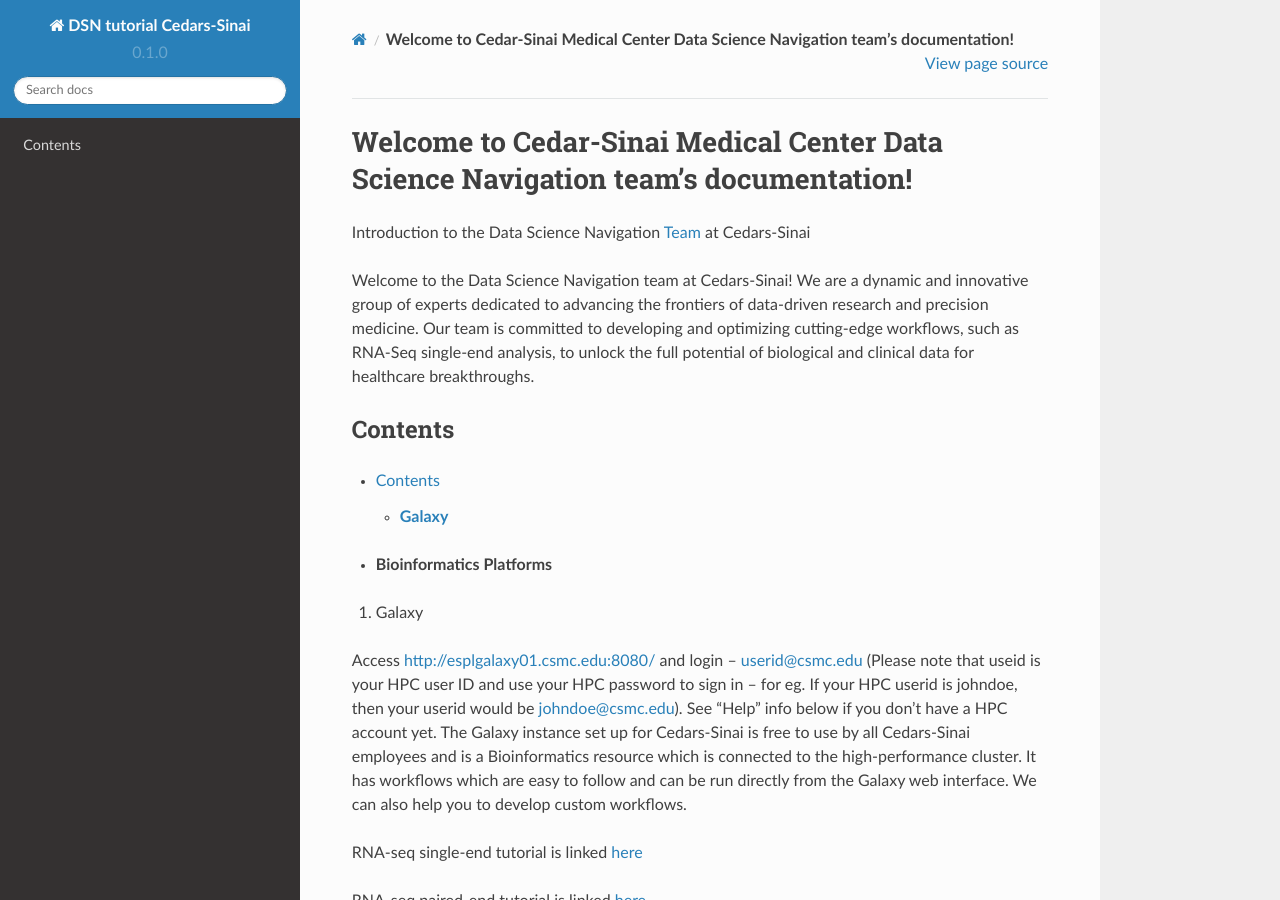
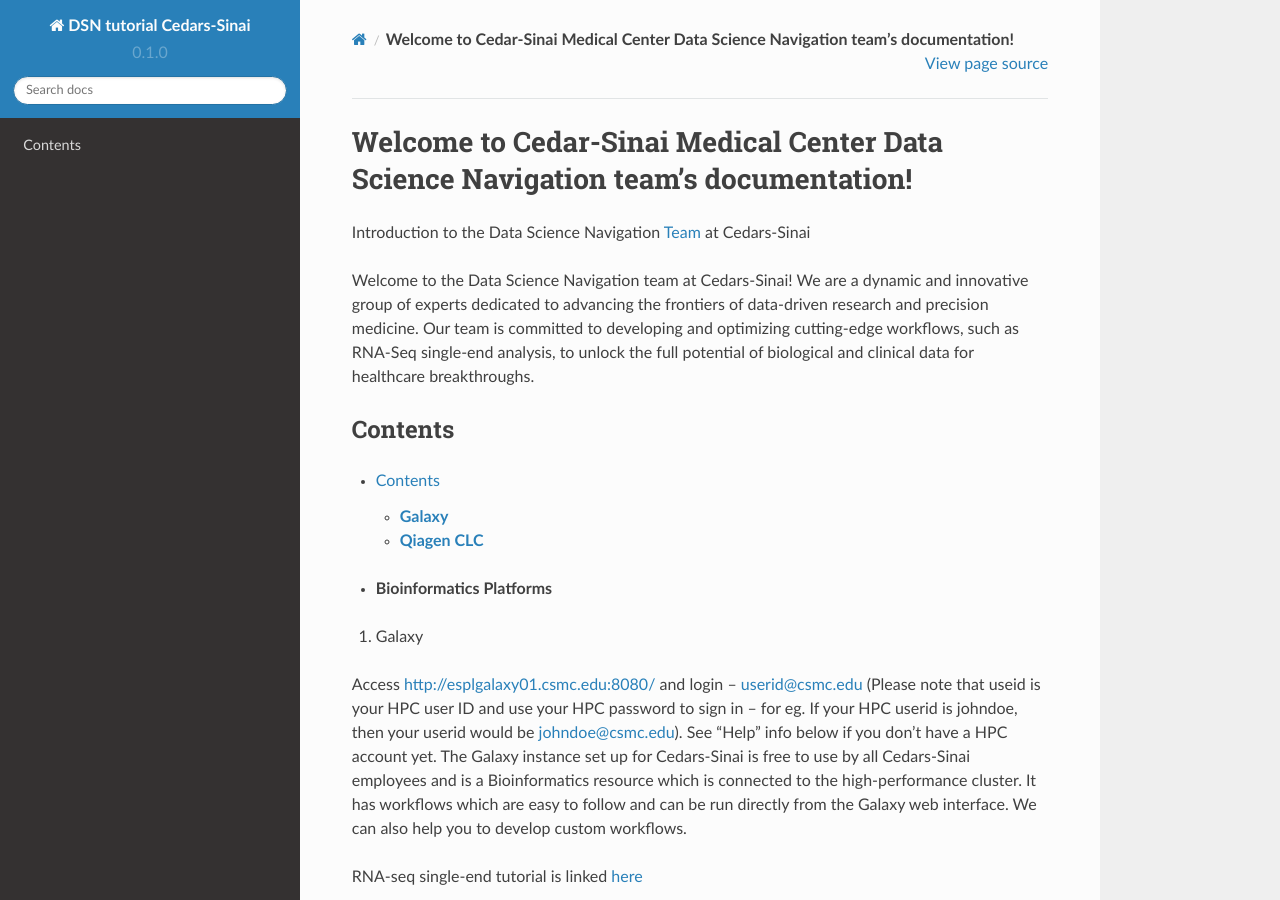
Before and after one commit to CedarsDSN/DSN_tutorial_page, a Sphinx documentation site: the page built from docs/index.rst, in a window 1280 px wide and 900 px high. Built offline with Sphinx 7.4.7 and the Read the Docs theme 2.0.0, drawn with Linux system fonts in a browser that asks for light colours; pages that are not in the unit, such as notebooks, are missing from menus.

Commit message:
Update index.rst

```diff
--- a/docs/Bioinformatics Platform/index.rst
+++ b/docs/Bioinformatics Platform/index.rst
@@ -9,4 +9,4 @@
     :depth: 2
 
    Galaxy
-   Sequin
+   Qiagen CLC
```
